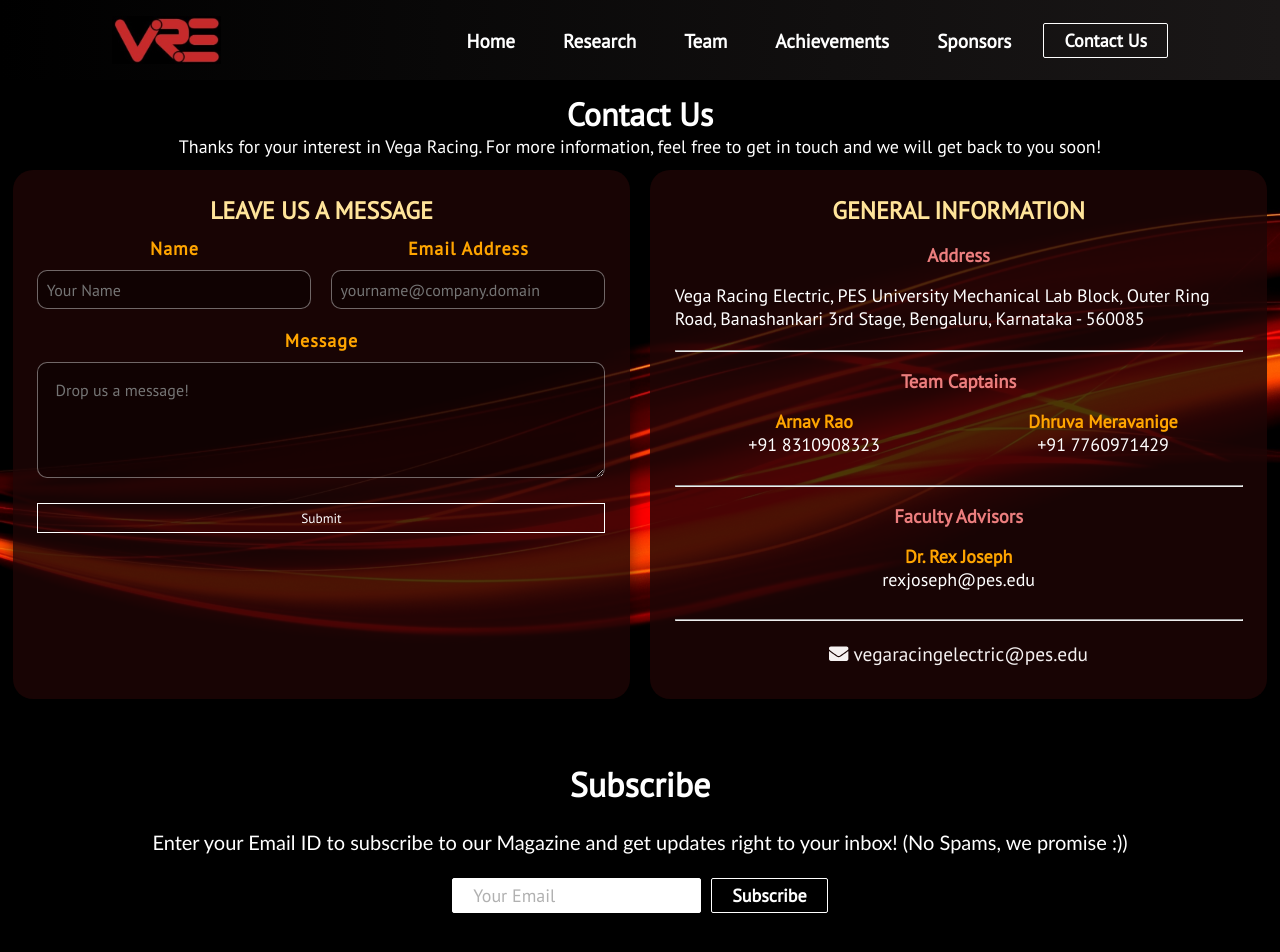
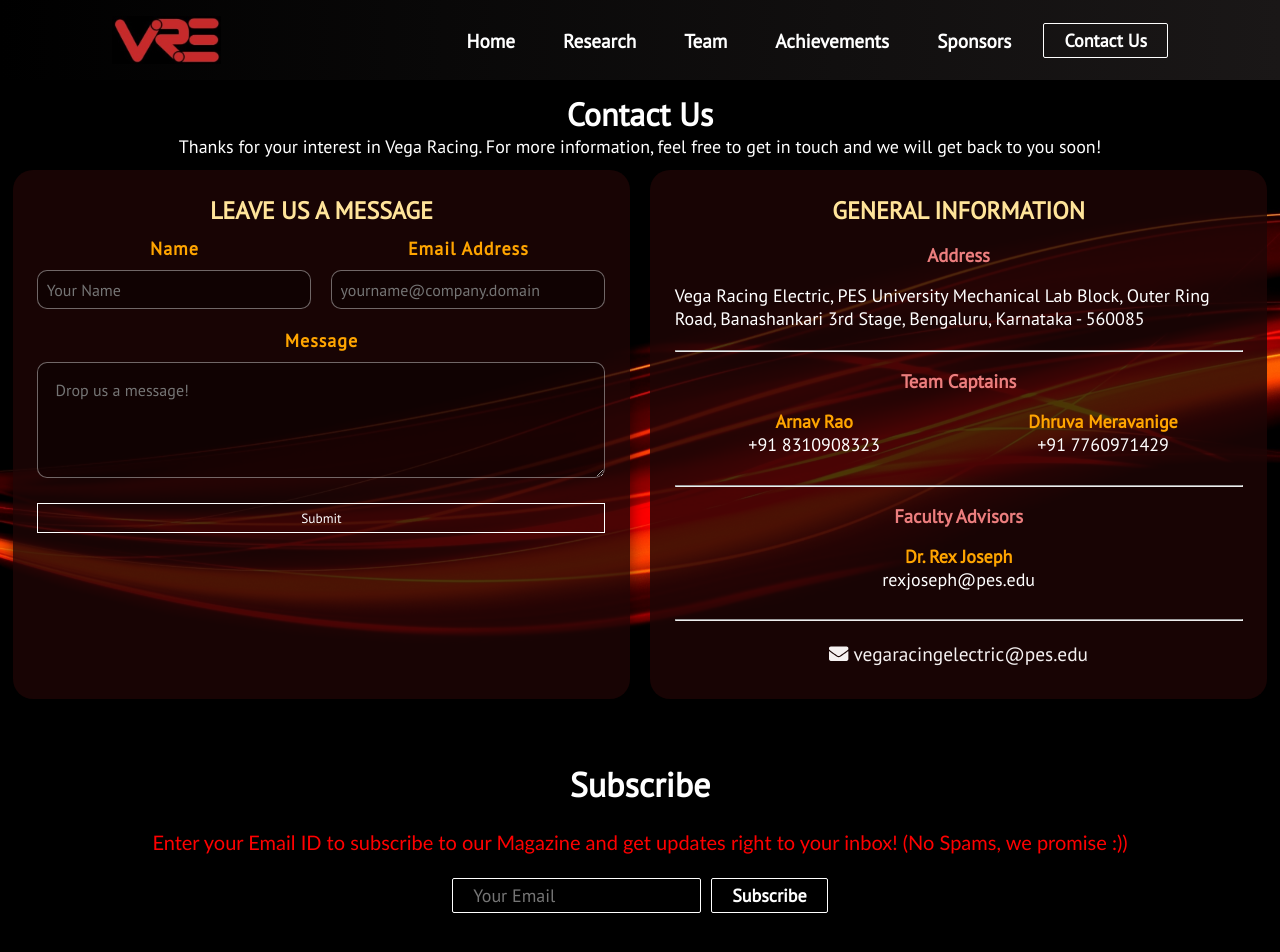
Before and after one commit to Vega-Racing-Electric/Website, a React (Create React App) app: page /contact-us in a window 1280 px wide. Shown: the top 952 px of the page. Built offline with nearby package versions, Linux system fonts and the light colour scheme.

Commit message:
Updated colour scheme of the magazine subscription mail input box

```diff
--- a/src/App.css
+++ b/src/App.css
@@ -1063,7 +1063,6 @@
   padding: 1%;
   background: url('./images/Background.jpg') center center/cover no-repeat;
 }
-
 /* Footer */
 .footer-container {
   background-color: #000000;
@@ -1097,6 +1096,7 @@
 .footer-subscription-text {
   margin-bottom: 24px;
   font-size: 20px;
+  color: #ff0000;
 }
 
 .footer-input {
@@ -1104,10 +1104,20 @@
   border-radius: 2px;
   margin-right: 10px;
   outline: none;
-  border: none;
   font-size: 18px;
   margin-bottom: 16px;
-  border: 1px solid #fff;
+  background-color: #000000;
+  border: 1px solid #ffffff;
+  color: #ffffff;
+}
+ff0000
+.footer-input::placeholder {
+  color: #ffffff;
+  opacity: 0.6;
+}
+
+.footer-input:focus {
+  border: 1px solid #ffffff;
 }
 
 #footer-submit {
@@ -1118,16 +1128,12 @@
   margin-bottom: 2rem;
 }
 
-.footer-input::placeholder {
-  color: #b1b1b1;
-}
-
-.dev-contact  {
+.dev-contact {
   color: white;
 }
 
 iframe {
-  /* margin: -3.5%, -3.5%, -3.5%, -3.5%; */
+
   background-color: rgba(255, 255, 255, 0.767);
   position: relative;
   height: 100%;
```
